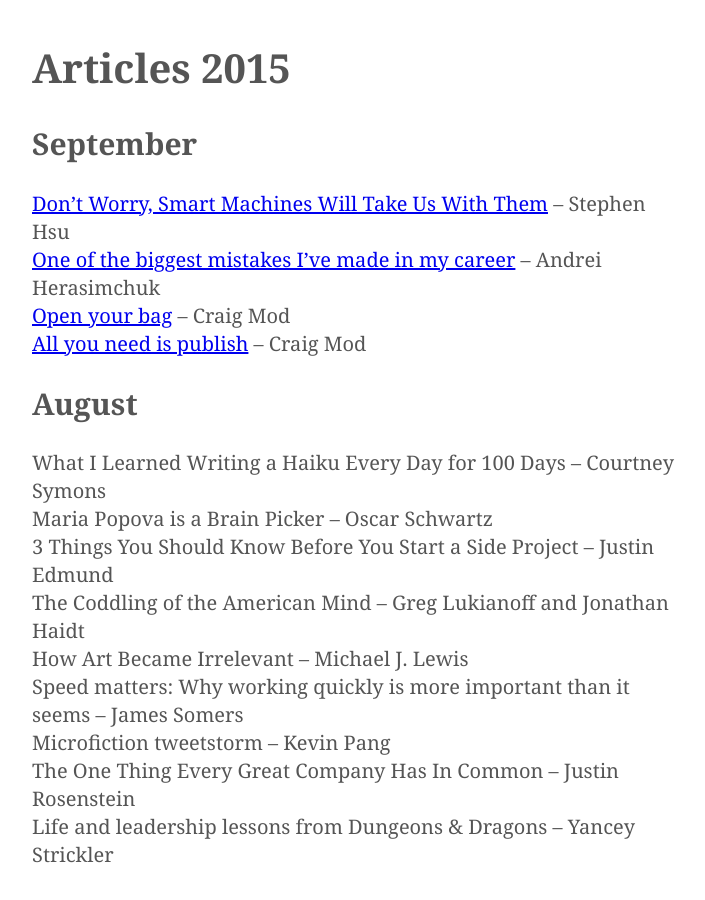
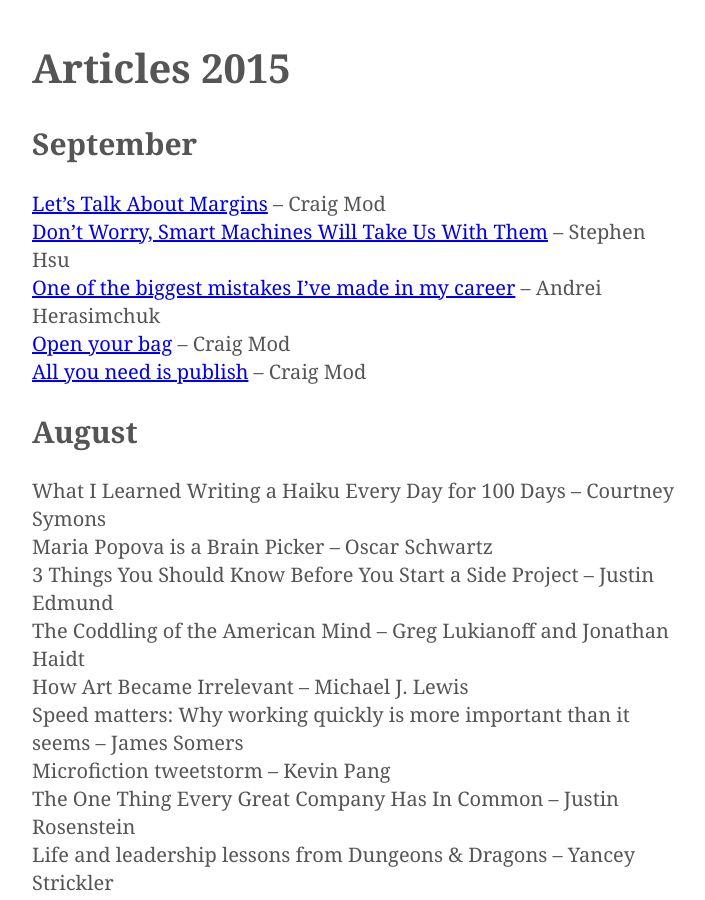
Before and after one commit to kmcgillivray/librarie, a Jekyll site: the page built from articles/2015.md, in a window 1280 px wide and 900 px high. Shown: the whole window, without its empty margins (283-988 px from the left). Built offline with Jekyll 4.4.1, drawn with Linux system fonts in a browser that asks for light colours.

Commit message:
Add article

```diff
--- a/articles/2015.md
+++ b/articles/2015.md
@@ -5,6 +5,7 @@ title: Articles 2015
 
 ## September
 
+* [Let's Talk About Margins](https://medium.com/message/lets-talk-about-margins-14646574c385) – Craig Mod
 * [Don’t Worry, Smart Machines Will Take Us With Them](http://nautil.us/issue/28/2050/dont-worry-smart-machines-will-take-us-with-them) – Stephen Hsu
 * [One of the biggest mistakes I’ve made in my career](https://medium.com/twenty-years-in-the-valley/one-of-the-biggest-mistakes-i-ve-made-in-my-career-72bf27c538b4) – Andrei Herasimchuk
 * [Open your bag](https://medium.com/message/open-your-bag-315b66770bc1) – Craig Mod
```
